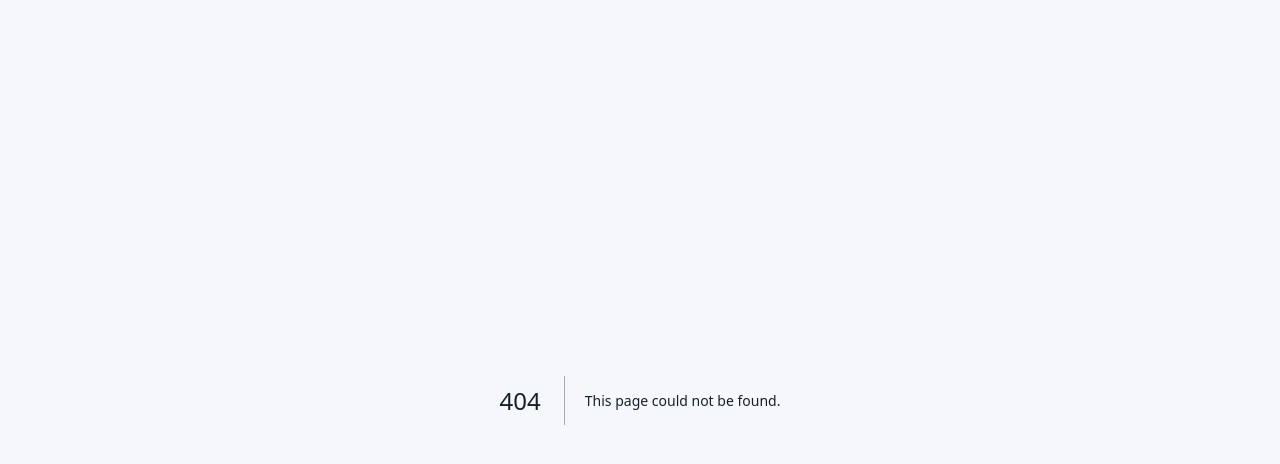
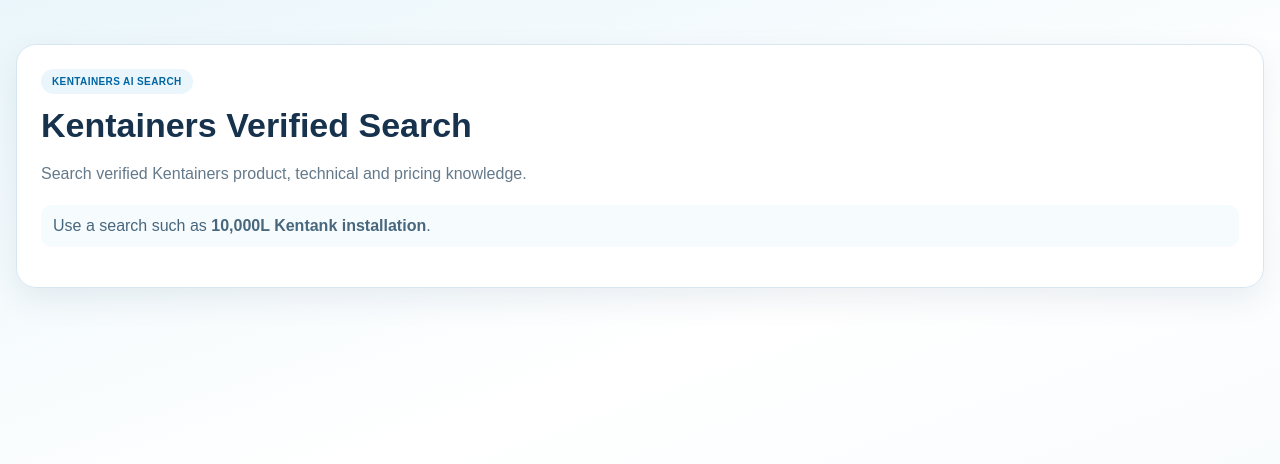
Before and after one commit to mangofredrick/Kentainers-Product-AI, a Next.js app: page /search in a window 1280 px wide. Before the commit this address had no page. Shown: the top 464 px of the page. Built offline with nearby package versions, Linux system fonts and the light colour scheme.

Commit message:
Add verified Kentainers AI search endpoint

```diff
--- /dev/null
+++ b/app/search/page.tsx
@@ -0,0 +1,79 @@
+import { runAgent } from "@/lib/ai/agent";
+
+export const dynamic = "force-dynamic";
+
+export default async function SearchPage({ searchParams }: { searchParams: { q?: string } }) {
+  const query = (searchParams.q || "").trim();
+
+  if (!query) {
+    return (
+      <main style={shell}>
+        <section style={card}>
+          <div style={badge}>KENTAINERS AI SEARCH</div>
+          <h1 style={title}>Kentainers Verified Search</h1>
+          <p style={muted}>Search verified Kentainers product, technical and pricing knowledge.</p>
+          <p style={hint}>Use a search such as <strong>10,000L Kentank installation</strong>.</p>
+        </section>
+      </main>
+    );
+  }
+
+  const result = await runAgent(query);
+
+  return (
+    <main style={shell}>
+      <div style={wrap}>
+        <header style={header}>
+          <div style={badgeLight}>KENTAINERS • VERIFIED AI SEARCH</div>
+          <h1 style={{ margin: "12px 0 5px", fontSize: "clamp(28px,5vw,44px)" }}>Kentainers AI Search</h1>
+          <p style={{ margin: 0, opacity: 0.9 }}>Answers are grounded in the verified Kentainers knowledge library.</p>
+        </header>
+
+        <section style={card}>
+          <div style={label}>SEARCH</div>
+          <div style={queryStyle}>{query}</div>
+
+          <div style={answerBox}>
+            <div style={label}>KENTAINERS ANSWER</div>
+            <div style={answer}>{result.answer}</div>
+          </div>
+
+          {result.sources?.length ? (
+            <div style={{ marginTop: 18 }}>
+              <div style={label}>VERIFIED KNOWLEDGE SOURCES</div>
+              <ul style={{ margin: "8px 0 0", paddingLeft: 20, color: "#48677D" }}>
+                {result.sources.slice(0, 8).map((source, index) => (
+                  <li key={`${source.document}-${source.page ?? ""}-${index}`} style={{ marginBottom: 5 }}>
+                    {source.document}{source.page ? ` — page ${source.page}` : ""}
+                  </li>
+                ))}
+              </ul>
+            </div>
+          ) : null}
+
+          <div style={notice}>
+            <strong>Verified-source policy:</strong> factual Kentainers answers are based only on approved Kentainers knowledge. External search data may identify questions, but it is not used as evidence for product answers.
+          </div>
+
+          <a href={`/?q=${encodeURIComponent(query)}`} style={button}>Continue in Kentainers Chatbot</a>
+        </section>
+      </div>
+    </main>
+  );
+}
+
+const shell = { minHeight: "100vh", background: "linear-gradient(160deg,#EAF6FB 0%,#fff 45%,#F2F8FC 100%)", padding: "28px 16px", fontFamily: "Arial, Helvetica, sans-serif", color: "#17324D" };
+const wrap = { maxWidth: 980, margin: "0 auto" };
+const header = { background: "linear-gradient(135deg,#002F5B 0%,#0066A1 65%,#00A3E0 100%)", color: "white", borderRadius: 22, padding: "28px 30px", boxShadow: "0 16px 40px rgba(0,47,91,.16)" };
+const card = { marginTop: 16, background: "rgba(255,255,255,.98)", border: "1px solid #D7E7F0", borderRadius: 20, padding: 24, boxShadow: "0 12px 32px rgba(0,47,91,.08)" };
+const badge = { display: "inline-block", padding: "7px 11px", borderRadius: 999, background: "#EAF6FB", color: "#0066A1", fontSize: 10, fontWeight: 900, letterSpacing: ".04em" };
+const badgeLight = { display: "inline-block", padding: "7px 11px", borderRadius: 999, background: "rgba(255,255,255,.14)", fontSize: 10, fontWeight: 900, letterSpacing: ".04em" };
+const title = { margin: "12px 0 6px", fontSize: 34 };
+const muted = { color: "#64798A", lineHeight: 1.6 };
+const hint = { marginTop: 18, padding: 12, borderRadius: 10, background: "#F6FBFE", color: "#48677D" };
+const label = { fontSize: 10, fontWeight: 900, color: "#0066A1", letterSpacing: ".06em" };
+const queryStyle = { marginTop: 8, padding: "13px 14px", border: "1px solid #D7E7F0", borderRadius: 10, background: "#F8FCFE", fontSize: 16, fontWeight: 700 };
+const answerBox = { marginTop: 20, padding: 18, borderRadius: 14, background: "#EAF6FB", border: "1px solid #C9E5F2" };
+const answer = { marginTop: 9, whiteSpace: "pre-wrap" as const, lineHeight: 1.65, fontSize: 15 };
+const notice = { marginTop: 20, padding: 13, borderRadius: 11, background: "#FFF8E8", border: "1px solid #F0DFB1", color: "#66552D", fontSize: 12, lineHeight: 1.55 };
+const button = { display: "inline-block", marginTop: 18, padding: "11px 15px", borderRadius: 10, background: "#002F5B", color: "white", textDecoration: "none", fontWeight: 900, fontSize: 13 };
```
